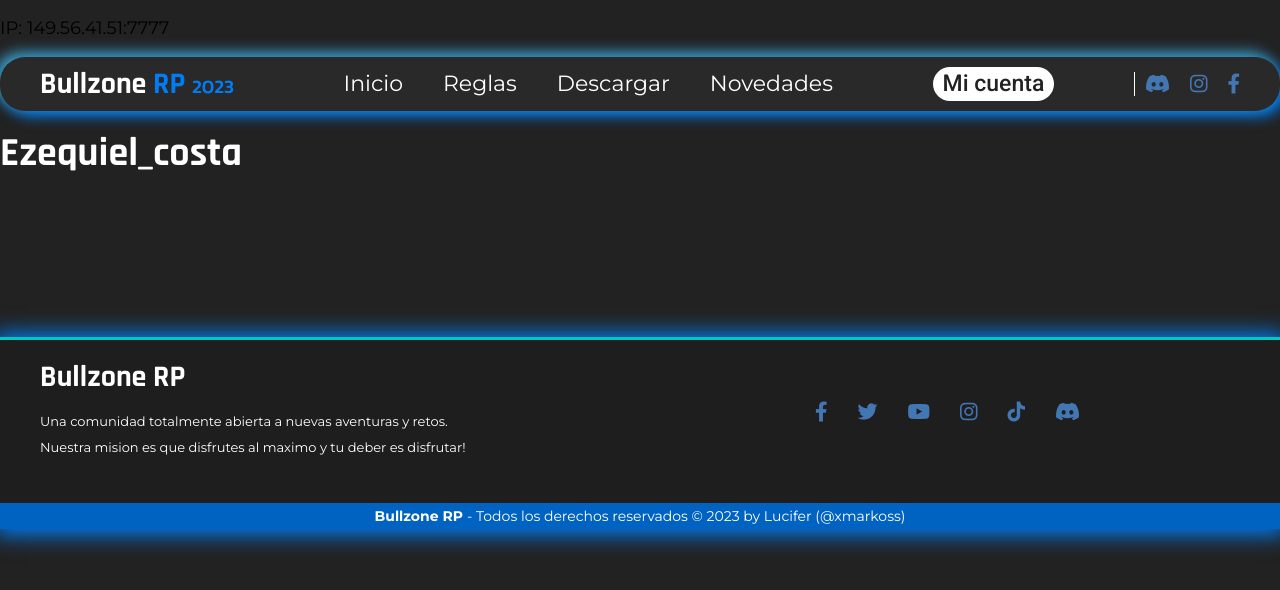
After one commit to andresDiazLugo/project-article, a PHP site: template views/auth/inicio.php in a window 1280 px wide. The commit adds this page. Shown: the top 590 px of the page. Run offline with PHP 8.4, Linux system fonts and the light colour scheme; the template is opened without the code that fills it, so the values that code supplies are empty; some libraries are stand-ins or nearby versions.

Commit message:
Se agrego el footer, navegacion de redes. segundo commit

```diff
--- a/src/scss/base/_mixins.scss
+++ b/src/scss/base/_mixins.scss
@@ -84,17 +84,64 @@
   @include desktop {
     text-align: left;
     margin: 1rem 2rem 1rem 0;
-
-
   }
-  .barra__copy{
+  .barra__copy {
     font-family: v.$fuente-secundaria;
     font-size: 1.9rem;
     font-weight: 500;
     color: v.$azul;
-}
-.barra__rp{
+  }
+  .barra__rp {
     color: v.$azul;
+  }
 }
 
+@mixin menu-social($color, $size) {
+  &__enlace {
+    &::before {
+      color: $color;
+      font-size: $size;
+      display: inline-block;
+      font-style: normal;
+      text-rendering: auto;
+      -webkit-font-smoothing: antialiased;
+      font-family: "Font Awesome 6 Brands";
+    }
+
+    &[href*="https://discord.gg"]::before
+    {
+      content: "\f392";
+    }
+
+    &[href*="https://facebook.com"]::before
+    {
+      content: "\f39e";
+    }
+
+    &[href*="https://github.com"]::before
+    {
+      content: "\f09b";
+    }
+
+    &[href*="https://tiktok.com"]::before
+    {
+      content: "\e07b";
+    }
+    &[href*="https://instagram.com"]::before
+    {
+      content: "\f16d";
+    }
+    &[href*="https://youtube.com"]::before
+    {
+      content: "\f167";
+    }
+    &[href*="https://twitter.com"]::before
+    {
+      content: "\f099";
+    }
+  }
+
+  &__ocultar{
+    display: none;
+  }
 }
--- a/src/scss/ui/_index.scss
+++ b/src/scss/ui/_index.scss
@@ -1,2 +1,4 @@
 @forward 'formulario';
 @forward 'header';
+@forward 'footer';
+@forward 'social';
--- /dev/null
+++ b/src/scss/ui/footer/_footer.scss
@@ -0,0 +1,50 @@
+@use 'base/mixins' as m;
+@use 'base/variables' as v;
+
+.footer{
+    background-color: #1e1e1f;
+    margin-top: 16rem;
+    padding-top: 1rem;
+    border-top:3px solid v.$secundario;
+    -webkit-box-shadow: 0px 1px 20px 5px #007df4;
+    -moz-box-shadow: 0px 1px 20px 5px #007df4;
+    box-shadow: 0px 1px 20px 5px #007df4;
+
+
+    &__grid{
+        @include m.contenedor;
+        @include m.tablet{
+            @include m.grid(2, 3rem)
+
+        }
+    }
+
+    &__logo{
+        @include m.logo;
+    }
+
+    &__texto{
+        line-height: 2;
+        color: #fff;
+        font-size: 1.3rem;
+        text-align: center;
+        @include m.tablet{
+            text-align: left;
+        }
+    }
+
+    &__copyright{
+        background-color: darken(v.$azul, 10);
+        margin: 3rem 0 0 0;
+        padding: 5px 0;
+        text-align: center;
+        font-family: v.$fuente-principal;
+        font-size: 1.4rem;
+        font-weight: v.$bold;
+        color: #fff;
+        &--regular{
+            font-weight: v.$regular;
+        }
+    }
+
+}
--- /dev/null
+++ b/src/scss/ui/footer/_index.scss
@@ -0,0 +1 @@
+@forward 'footer';
--- a/src/scss/ui/header/_navegacion.scss
+++ b/src/scss/ui/header/_navegacion.scss
@@ -12,39 +12,41 @@
     font-family: v.$fuente-principal;
     font-size: 2.2rem;
     color: #ffffff;
-    padding: 0 2rem 0 2rem;
+    padding: 4px 10px;
     margin: 0 1rem;
+    text-align: center;
   }
   &__enlace:hover {
-    color:#339dff;
+    color: #339dff;
     border-radius: 3rem;
     background: rgb(43, 43, 43);
     margin: 0 1rem;
-    padding: 0 2rem 0 2rem;
+    padding: 4px 10px;
     transition: 0.7s;
     -webkit-box-shadow: 0px 1px 20px 5px #007df4;
     -moz-box-shadow: 0px 1px 20px 5px #007df4;
     box-shadow: 0px 1px 20px 5px #007df4;
   }
-  &__micuenta{
+  &__micuenta {
+    text-align: center;
     font-family: v.$fuente-roboto;
     color: v.$negro;
-    font-size: 2.6rem;
+    font-size: 2.3rem;
     border-radius: 3rem;
     background: #ffffff;
     margin: 0 1rem;
-    padding: 0 2rem 0 2rem;
+    padding: 4px 10px;
     font-weight: 500;
     transition: all 0.4s ease 0s;
   }
-  &__micuenta:hover{
+  &__micuenta:hover {
     font-family: v.$fuente-roboto;
     color: v.$negro;
-    font-size: 2.6rem;
+    font-size: 2.3rem;
     border-radius: 3rem;
     background: #ffffff;
     margin: 0 1rem;
-    padding: 0 2rem 0 2rem;
+    padding: 4px 10px;
     transform: scale(1.1);
     font-weight: 500;
     -webkit-box-shadow: 0px 1px 15px 5px #007df4;
--- /dev/null
+++ b/src/scss/ui/social/_index.scss
@@ -0,0 +1 @@
+@forward 'social';
--- /dev/null
+++ b/src/scss/ui/social/_social.scss
@@ -0,0 +1,20 @@
+@use 'base/mixins' as m;
+@use 'base/variables' as v;
+
+.menu-redes{
+    @include m.menu-social(v.$azul-claro, 2rem);
+    display: flex;
+    align-items: center;
+    justify-content: center;
+    gap: 3rem;
+
+}
+
+.menu-border{
+    display: flex;
+    gap: 2rem;
+    border-left: 1px solid #fffcfc;
+    padding-left: 1rem;
+    justify-content: center;
+
+}
--- /dev/null
+++ b/views/auth/inicio.php
@@ -0,0 +1 @@
+<h1>Ezequiel_costa</h1>
--- a/views/templates/footer.php
+++ b/views/templates/footer.php
@@ -0,0 +1,46 @@
+<footer class="footer">
+    <div class="footer__grid">
+        <div class="footer__contenido">
+            <h3 class="footer__logo">
+                Bullzone RP
+            </h3>
+
+            <p class="footer__texto">
+                Una comunidad totalmente abierta a nuevas aventuras y retos.
+                <br>
+                Nuestra mision es que disfrutes al maximo y tu deber es disfrutar!
+            </p>
+        </div>
+
+        <nav class="menu-redes">
+            <a class="menu-redes__enlace" rel="noopener noreferrer" target="_blank" href="https://facebook.com">
+                 <span class="menu-redes__ocultar">Facebook</span>
+            </a>
+            <a class="menu-redes__enlace" rel="noopener noreferrer" target="_blank" href="https://twitter.com">
+                 <span class="menu-redes__ocultar">Twitter</span>
+            </a>
+            <a class="menu-redes__enlace" rel="noopener noreferrer" target="_blank" href="https://youtube.com">
+                <span class="menu-redes__ocultar">YouTube</span>
+            </a>
+            <a class="menu-redes__enlace" rel="noopener noreferrer" target="_blank" href="https://instagram.com">
+                 <span class="menu-redes__ocultar">Instagram</span>
+            </a>
+            <a class="menu-redes__enlace" rel="noopener noreferrer" target="_blank" href="https://tiktok.com">
+                <span class="menu-redes__ocultar">Tiktok</span>
+            </a>
+            <a class="menu-redes__enlace" rel="noopener noreferrer" target="_blank" href="https://discord.gg/crgqgrkY2r">
+             <span class="menu-redes__ocultar">Discord</span>
+            </a>
+        </nav>
+
+    </div>
+
+    <p class="footer__copyright">
+
+        Bullzone RP
+        <span class="footer__copyright--regular">
+            - Todos los derechos reservados &copy; <?php echo date("Y"); ?> by Lucifer (@xmarkoss)
+        </span>
+    </p>
+
+</footer>
--- a/views/templates/header.php
+++ b/views/templates/header.php
@@ -1,9 +1,13 @@
+<div class="ip">
+    <p>IP: 149.56.41.51:7777</p>
+</div>
 <div class="barra">
+
     <div class="barra__contenido">
-        <a  href="/">
+        <a href="/">
             <h2 class="barra__logo">
-            Bullzone<span class="barra__rp"> RP</span>
-            <span class="barra__copy">&copy;<?php echo date("Y"); ?></span>
+                Bullzone<span class="barra__rp"> RP</span>
+                <span class="barra__copy"><?php echo date("Y"); ?></span>
             </h2>
 
         </a>
@@ -14,5 +18,17 @@
             <a href="#novedades" class="navegacion__enlace">Novedades</a>
         </nav>
         <a href="/login" class="navegacion__micuenta">Mi cuenta</a>
+
+        <div class="menu-border">
+        <a class="menu-redes__enlace" rel="noopener noreferrer" target="_blank" href="https://discord.gg/crgqgrkY2r">
+            <span class="menu-redes__ocultar">Discord</span>
+        </a>
+        <a class="menu-redes__enlace" rel="noopener noreferrer" target="_blank" href="https://instagram.com">
+                 <span class="menu-redes__ocultar">Instagram</span>
+            </a>
+            <a class="menu-redes__enlace" rel="noopener noreferrer" target="_blank" href="https://facebook.com">
+                 <span class="menu-redes__ocultar">Facebook</span>
+            </a>
+        </div>
     </div>
 </div>
```
Also changed, not shown: controllers/AuthController.php (+22 -0 lines), models/Usuario.php (+124 -39 lines), public/index.php (+20 -8 lines), public/build/css/app.css, public/build/css/ui/footer/footer.css (added), views/auth/descargar.php (added), views/auth/reglas.php (added), 2 other files.
